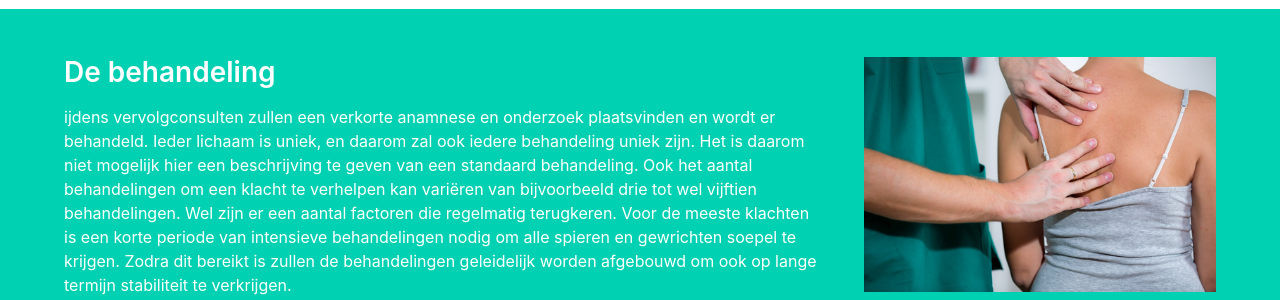
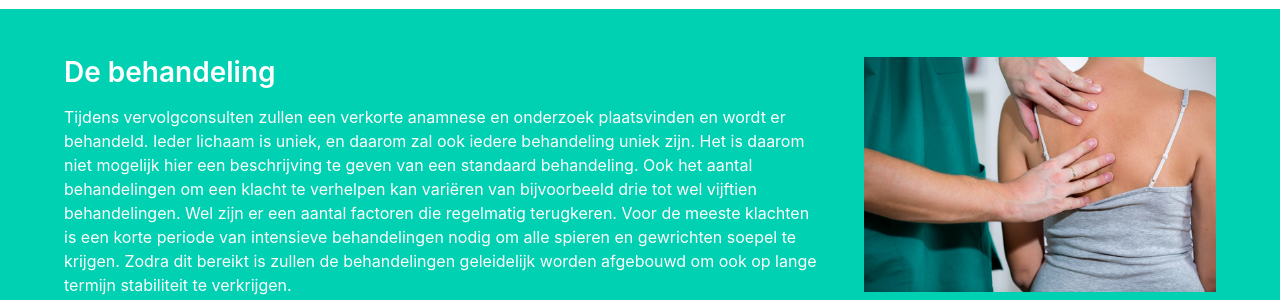
Before and after one commit to ronalddezanger/chiro, a Jekyll site: the page built from index.html, in a window 1280 px wide and 900 px high, scrolled down 2009 px. Shown: the part 203-503 px from the top of the window. Built offline with Jekyll 4.4.1, drawn with Linux system fonts in a browser that asks for light colours; nearby versions of some CDN libraries.

Commit message:
snelle fixes

```diff
--- a/_config.yml
+++ b/_config.yml
@@ -6,7 +6,7 @@
 title: Chiropractie van Leeuwen
 email: info@chiropractievanleeuwen.nl
 description: >- # this means to ignore newlines until "baseurl:"
-  Welko bij Chiropractie van Leeuwen. Op deze website kunt u lezen wat chiropractie voor u kan betekenen, wie wij zijn en waar u ons kunt vinden.
+  Welkom bij Chiropractie van Leeuwen. Op deze website kunt u lezen wat chiropractie voor u kan betekenen, wie wij zijn en waar u ons kunt vinden.
 baseurl: "" # the subpath of your site, e.g. /blog
 url: "http://www.chiropractievanleeuwen.nl" # the base hostname & protocol for your site, e.g. http://example.com
 # twitter_username: jekyllrb
--- a/index.html
+++ b/index.html
@@ -25,24 +25,24 @@ layout: default
         <div class='carousel-item custom_gradient_orange'>
             <div class="container has-text-centered">
                 <div class="is-size-3 m-t-40"><strong class="has-text-white">Zwanger</strong></div>
-                <p class="is-size-5 m-t-30">Cras justo odio, dapibus ac facilisis in, egestas eget quam. Donec id elit non mi porta gravida at eget metus. Nullam id dolor id nibh ultricies vehicula ut id elit.</p>
+                <p class="is-size-5 m-t-30">De zwangerschap is een periode waarvan u zou moeten genieten, maar dit plezier kan worden ontnomen door pijn rond het bekken of in de lage rug. Vaak worden namen genoemd als bekkenpijn, bekkeninstabiliteit of symfysiolyse.</p>
                 <a href="/zwanger.html" class="button is-primary is-outlined is-large m-t-30">Lees verder</a>
             </div>
         </div>
         <div class='carousel-item custom_gradient_blue'>
             <div class="container has-text-centered">
                 <div class="is-size-3 m-t-40"><strong class="has-text-white">Baby & kind</strong></div>
-                <p class="is-size-5 m-t-30">Cras justo odio, dapibus ac facilisis in, egestas eget quam. Donec id elit non mi porta gravida at eget metus. Nullam id dolor id nibh ultricies vehicula ut id elit.</p>
+                <p class="is-size-5 m-t-30">De eerste maanden na de geboorte is een periode waarin u zou moeten kunnen genieten van uw baby. Niets is zo erg als een baby die continu onrustig is, huilt, niet slaapt of gewoon niet lekker in zijn/haar vel lijkt te zitten.</p>
                 <a href="/baby_en_kind.html" class="button is-primary is-outlined is-large m-t-30">Lees verder</a>
             </div>
         </div>
-        <div class='carousel-item custom_gradient_grapefruit'>
-            <div class="container has-text-centered">
-                <div class="is-size-3 m-t-40"><strong class="has-text-white">Nieuwsitem 1</strong></div>
-                <p class="is-size-5 m-t-30">Cras justo odio, dapibus ac facilisis in, egestas eget quam. Donec id elit non mi porta gravida at eget metus. Nullam id dolor id nibh ultricies vehicula ut id elit.</p>
-                <a href="#" class="button is-primary is-outlined is-large m-t-30">Lees verder</a>
-            </div>
-        </div>
+        <!--<div class='carousel-item custom_gradient_grapefruit'>-->
+            <!--<div class="container has-text-centered">-->
+                <!--<div class="is-size-3 m-t-40"><strong class="has-text-white">Nieuwsitem 1</strong></div>-->
+                <!--<p class="is-size-5 m-t-30">Cras justo odio, dapibus ac facilisis in, egestas eget quam. Donec id elit non mi porta gravida at eget metus. Nullam id dolor id nibh ultricies vehicula ut id elit.</p>-->
+                <!--<a href="#" class="button is-primary is-outlined is-large m-t-30">Lees verder</a>-->
+            <!--</div>-->
+        <!--</div>-->
     </div>
     <div class="carousel-navigation is-overlay">
         <div class="carousel-nav-left">
@@ -166,7 +166,7 @@ layout: default
                     <div class="media-content">
                         <div class="content">
                             <h2 class="has-text-white">De behandeling</h2>
-                            <p>ijdens vervolgconsulten zullen een verkorte anamnese en onderzoek plaatsvinden en wordt er behandeld. Ieder lichaam is uniek, en daarom zal ook iedere behandeling uniek zijn. Het is daarom niet mogelijk hier een beschrijving te geven van een standaard behandeling. Ook het aantal behandelingen om een klacht te verhelpen kan variëren van bijvoorbeeld drie tot wel vijftien behandelingen. Wel zijn er een aantal factoren die regelmatig terugkeren. Voor de meeste klachten is een korte periode van intensieve behandelingen nodig om alle spieren en gewrichten soepel te krijgen. Zodra dit bereikt is zullen de behandelingen geleidelijk worden afgebouwd om ook op lange termijn stabiliteit te verkrijgen.</p>
+                            <p>Tijdens vervolgconsulten zullen een verkorte anamnese en onderzoek plaatsvinden en wordt er behandeld. Ieder lichaam is uniek, en daarom zal ook iedere behandeling uniek zijn. Het is daarom niet mogelijk hier een beschrijving te geven van een standaard behandeling. Ook het aantal behandelingen om een klacht te verhelpen kan variëren van bijvoorbeeld drie tot wel vijftien behandelingen. Wel zijn er een aantal factoren die regelmatig terugkeren. Voor de meeste klachten is een korte periode van intensieve behandelingen nodig om alle spieren en gewrichten soepel te krijgen. Zodra dit bereikt is zullen de behandelingen geleidelijk worden afgebouwd om ook op lange termijn stabiliteit te verkrijgen.</p>
                             <div><a href="/behandeling.html" class="button is-primary is-inverted">Lees verder</a></div>
                         </div>
                     </div>
```
